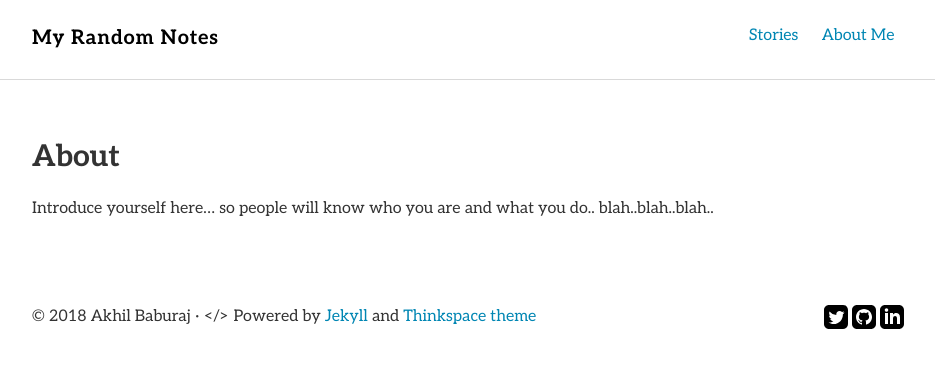
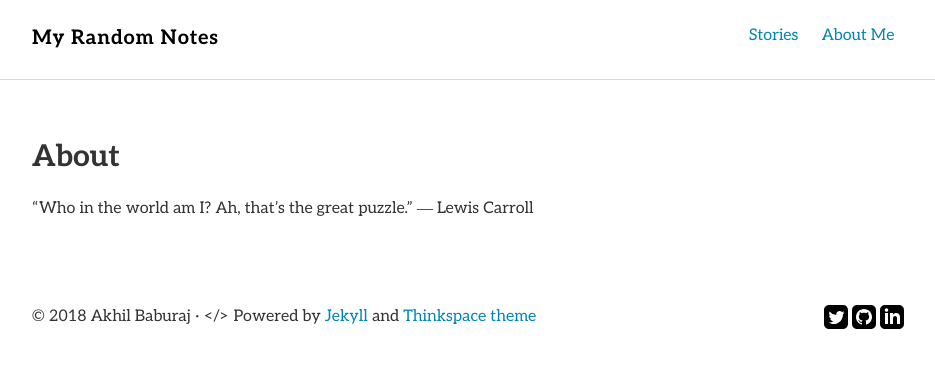
Before and after one commit to akhilbaburaj/akhilbaburaj.github.io, a Jekyll site: the page built from about.md, in a window 1280 px wide. Shown: the top 368 px of the page, without its empty margins (172-1107 px from the left). Built offline with Jekyll 4.4.1, drawn with Linux system fonts in a browser that asks for light colours.

Commit message:
about me

```diff
--- a/about.md
+++ b/about.md
@@ -4,4 +4,4 @@ title: About
 permalink: /about/
 ---
 
-Introduce yourself here... so people will know who you are and what you do.. blah..blah..blah..
+“Who in the world am I? Ah, that's the great puzzle.”  ― Lewis Carroll
```
Also changed, not shown: 2 other files.
